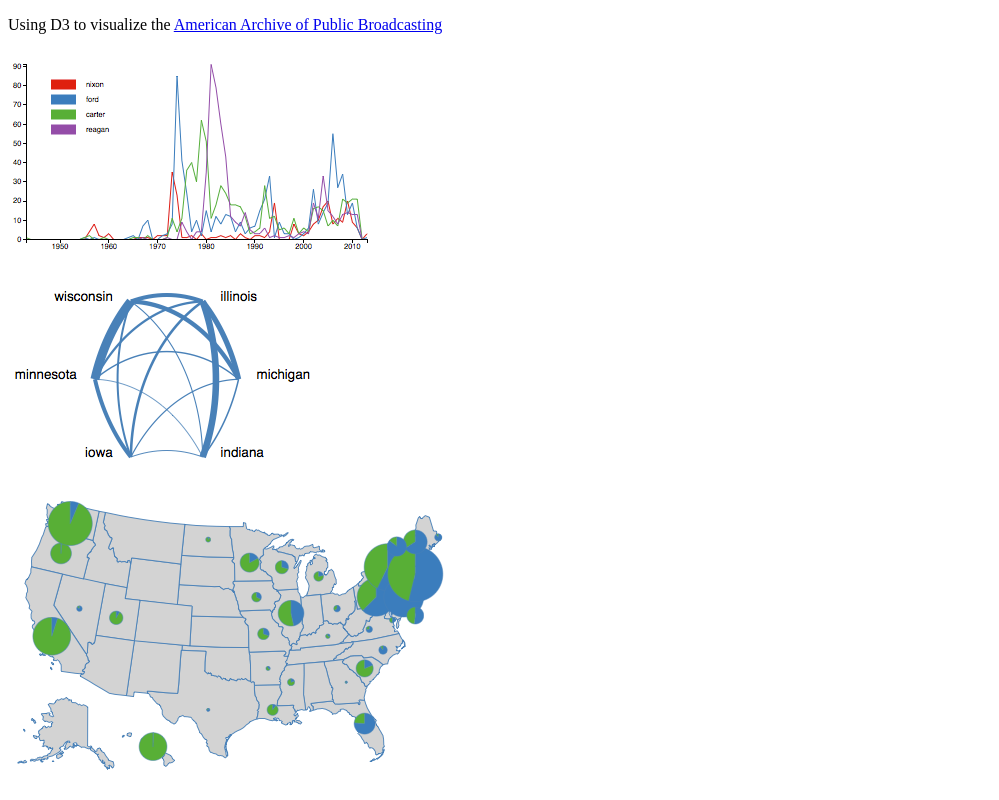
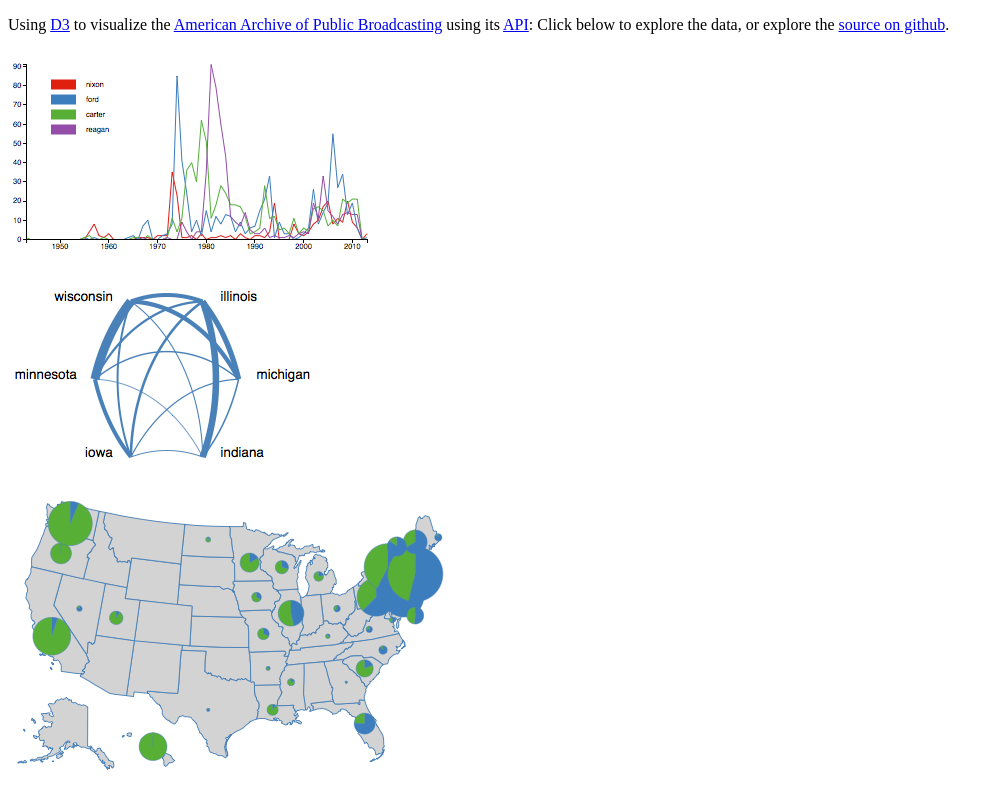
Before and after one commit to mccalluc/alt-aapb, a plain HTML site: page index.html in a window 1280 px wide. Shown: the whole page, without its empty margins (0-999 px from the left). Drawn offline with Linux system fonts and the light colour scheme.

Commit message:
More links

```diff
--- a/index.html
+++ b/index.html
@@ -6,7 +6,11 @@
  </head>
 
  <body>
-  <p>Using D3 to visualize the <a href="http://americanarchive.org/">American Archive of Public Broadcasting</a></p>
+  <p>Using <a href="http://d3js.org/">D3</a> to visualize the
+    <a href="http://americanarchive.org/">American Archive of Public Broadcasting</a>
+    using its <a href="https://github.com/WGBH/AAPB2#api">API</a>:
+    Click below to explore the data, or explore the
+    <a href="https://github.com/mccalluc/alt-aapb">source on github</a>.</p>
   <p><a href="years.html?terms=nixon+ford+carter+reagan"><img src="years.png" alt="years"></a></p>
   <p><a href="pairs.html?terms=iowa+minnesota+wisconsin+illinois+michigan+indiana"><img src="pairs.png" alt="pairs"></a></p>
   <p><a href="states.html?terms=atlantic+pacific"><img src="states.png" alt="states"></a></p>
```
